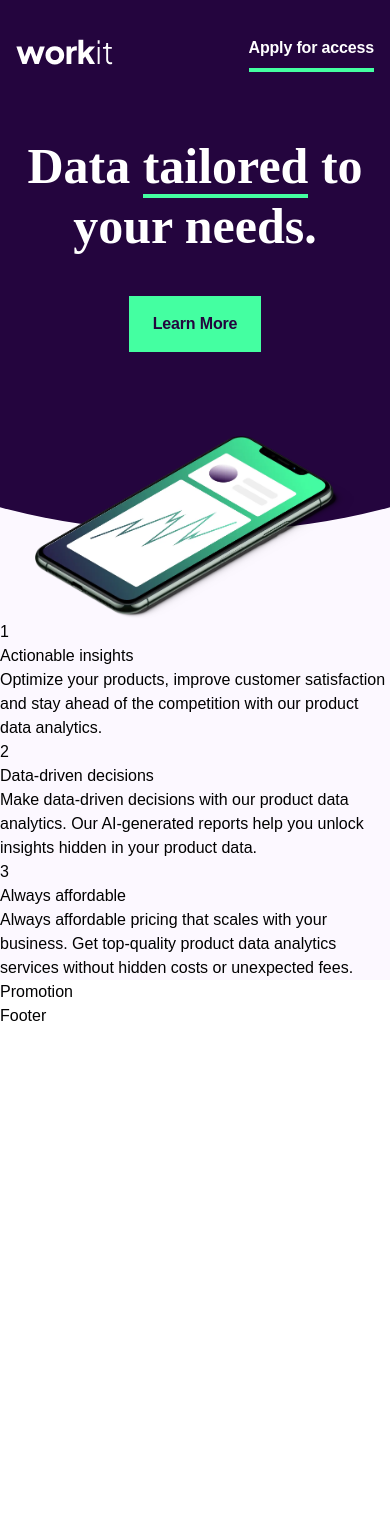
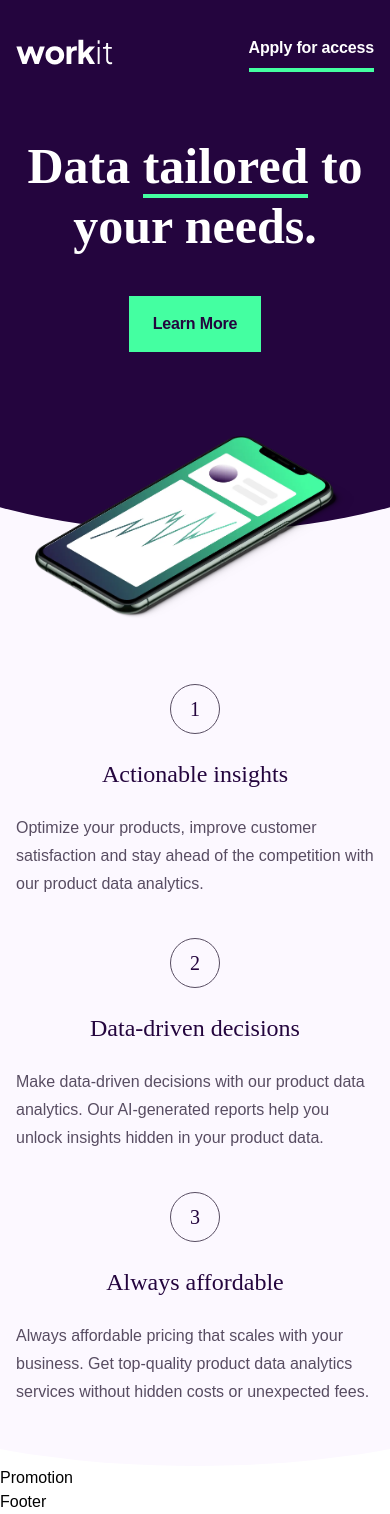
Before and after one commit to pankaj485/workit-react, a React (Vite) app: page / in a window 390 px wide. Before the commit the page ends 1028 px from the top, so only its background shows below. Built offline with nearby package versions, Linux system fonts and the light colour scheme; a web font is replaced by a local one.

Commit message:
mobile: add info section

```diff
--- a/src/components/info/Info.jsx
+++ b/src/components/info/Info.jsx
@@ -1,33 +1,45 @@
+import "./info.css";
+
 const Info = () => {
 	return (
-		<div className="bg-Ghost-White ">
-			<div>
-				<h3>1</h3>
-				<h2>Actionable insights</h2>
-				<p>
+		<div className="">
+			<div className="bg-Ghost-White flex flex-col justify-center items-center gap-10 px-4 pt-16">
+				<div className="infoCard flex flex-col items-center justify-center">
+					<div className="flex items-center justify-center rounded-full border border-1 h-10 w-10 p-6 border-Davys-Gray">
+						<h3 className="font-Fraunces text-xl text-Dark-Purple ">1</h3>
+					</div>
+					<h2 className="font-Fraunces text-2xl my-6 text-Dark-Purple">Actionable insights</h2>
+					<p className="leading-7 text-Davys-Gray">
 						Optimize your products, improve customer satisfaction and stay ahead of the competition
 						with our product data analytics.
 					</p>
 				</div>
 
-			<div>
-				<h3>2</h3>
-				<h2>Data-driven decisions</h2>
-				<p>
-					Make data-driven decisions with our product data analytics. Our AI-generated reports help
-					you unlock insights hidden in your product data.
+				<div className="infoCard flex flex-col items-center justify-center">
+					<div className="flex items-center justify-center rounded-full border border-1 h-10 w-10 p-6 border-Davys-Gray">
+						<h3 className="font-Fraunces text-xl text-Dark-Purple ">2</h3>
+					</div>
+					<h2 className="font-Fraunces text-2xl my-6 text-Dark-Purple">Data-driven decisions</h2>
+					<p className="leading-7 text-Davys-Gray">
+						Make data-driven decisions with our product data analytics. Our AI-generated reports
+						help you unlock insights hidden in your product data.
 					</p>
 				</div>
 
-			<div>
-				<h3>3</h3>
-				<h2>Always affordable</h2>
-				<p>
+				<div className="infoCard flex flex-col items-center justify-center">
+					<div className="flex items-center justify-center rounded-full border border-1 h-10 w-10 p-6 border-Davys-Gray">
+						<h3 className="font-Fraunces text-xl text-Dark-Purple ">3</h3>
+					</div>
+					<h2 className="font-Fraunces text-2xl my-6 text-Dark-Purple">Always affordable</h2>
+					<p className="leading-7 text-Davys-Gray">
 						Always affordable pricing that scales with your business. Get top-quality product data
 						analytics services without hidden costs or unexpected fees.
 					</p>
 				</div>
 			</div>
+
+			<div className="infoShape after:bg-Ghost-White"></div>
+		</div>
 	);
 };
 
--- /dev/null
+++ b/src/components/info/info.css
@@ -0,0 +1,18 @@
+.infoShape {
+	position: relative;
+	overflow: hidden;
+	height: 60px;
+	/* top: -3rem; */
+	width: 100%;
+	z-index: 0;
+}
+
+.infoShape::after {
+	border-radius: 100%;
+	position: absolute;
+	right: -200px;
+	left: -200px;
+	top: -200px;
+	content: "";
+	bottom: 0;
+}
```
Lines whose indentation alone changed are shown as unchanged.
